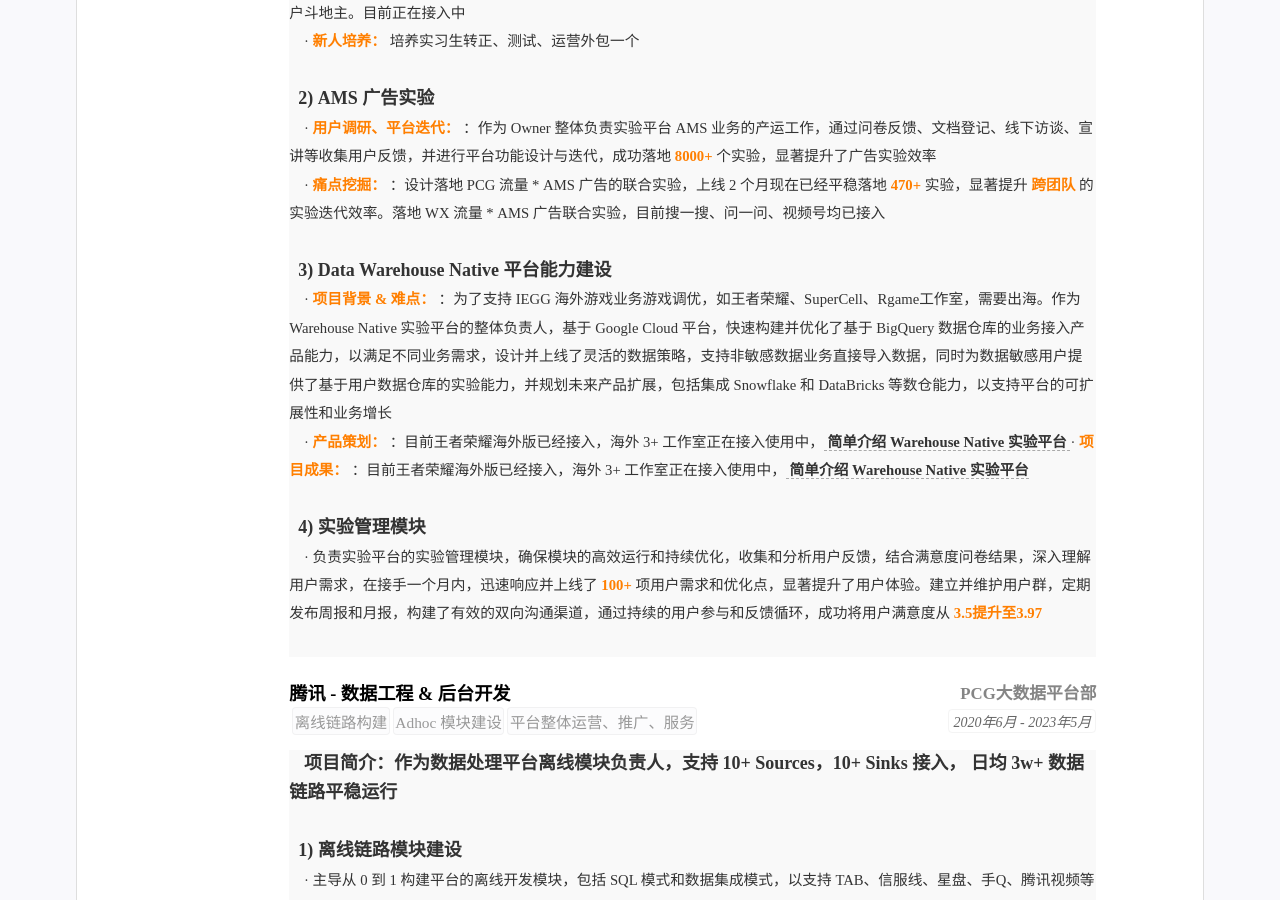
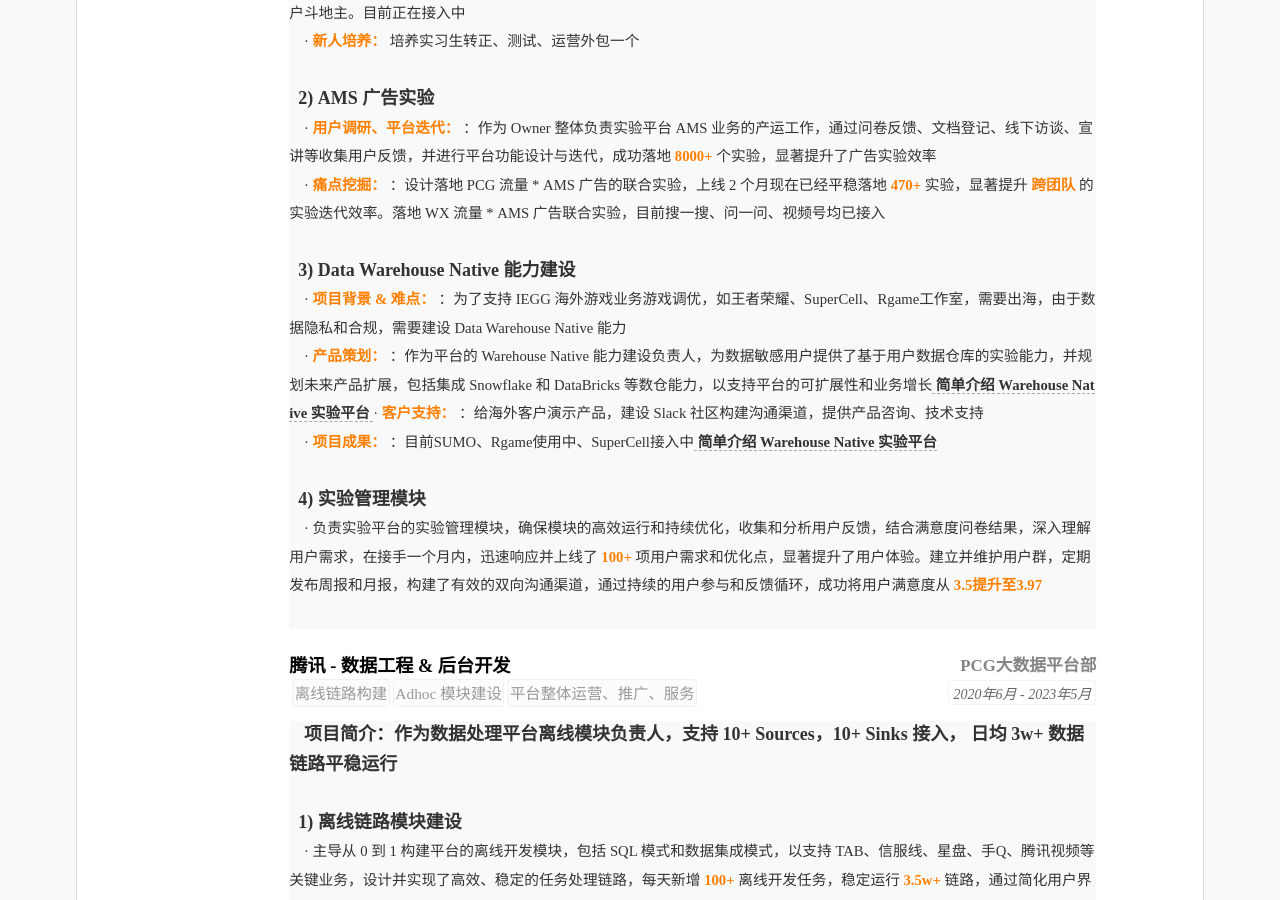
Before and after one commit to kuailexiaoshenxian/cn-wx-cv, a Jekyll site: the page built from index.html, in a window 1280 px wide and 900 px high, scrolled down 929 px. Built offline with Jekyll 4.4.1, drawn with Linux system fonts in a browser that asks for light colours.

Commit message:
Update resume.yml

```diff
--- a/_data/resume.yml
+++ b/_data/resume.yml
@@ -111,10 +111,11 @@ main: #简历主要内容，
             · <font color=#FF7F00><strong>用户调研、平台迭代： </strong></font>：作为 Owner 整体负责实验平台 AMS 业务的产运工作，通过问卷反馈、文档登记、线下访谈、宣讲等收集用户反馈，并进行平台功能设计与迭代，成功落地<font color=#FF7F00><strong> 8000+ </strong></font> 个实验，显著提升了广告实验效率 <br> &nbsp &nbsp
             · <font color=#FF7F00><strong>痛点挖掘： </strong></font>：设计落地 PCG 流量 * AMS 广告的联合实验，上线 2 个月现在已经平稳落地<font color=#FF7F00><strong> 470+ </strong></font>实验，显著提升 <font color=#FF7F00><strong>  跨团队</strong></font> 的实验迭代效率。落地 WX 流量 *  AMS 广告联合实验，目前搜一搜、问一问、视频号均已接入  <br>  &nbsp &nbsp
             <br>
-            <font face="等线"><font size=4><strong> &nbsp 3) Data Warehouse Native 平台能力建设</strong></font>  <br>  &nbsp &nbsp
-            · <font color=#FF7F00><strong>项目背景 & 难点： </strong></font>：为了支持 IEGG 海外游戏业务游戏调优，如王者荣耀、SuperCell、Rgame工作室，需要出海。作为 Warehouse Native 实验平台的整体负责人，基于 Google Cloud 平台，快速构建并优化了基于 BigQuery 数据仓库的业务接入产品能力，以满足不同业务需求，设计并上线了灵活的数据策略，支持非敏感数据业务直接导入数据，同时为数据敏感用户提供了基于用户数据仓库的实验能力，并规划未来产品扩展，包括集成 Snowflake 和 DataBricks 等数仓能力，以支持平台的可扩展性和业务增长<br> &nbsp &nbsp
-            · <font color=#FF7F00><strong>产品策划： </strong></font>：目前王者荣耀海外版已经接入，海外 3+ 工作室正在接入使用中， <a href="https://docs.abetterchoice.ai/guide/data/data-warehouse"> <strong> 简单介绍 Warehouse Native 实验平台 </strong> </a>
-            · <font color=#FF7F00><strong>项目成果： </strong></font>：目前王者荣耀海外版已经接入，海外 3+ 工作室正在接入使用中， <a href="https://docs.abetterchoice.ai/guide/data/data-warehouse"> <strong> 简单介绍 Warehouse Native 实验平台 </strong> </a>
+            <font face="等线"><font size=4><strong> &nbsp 3) Data Warehouse Native 能力建设</strong></font>  <br>  &nbsp &nbsp
+            · <font color=#FF7F00><strong>项目背景 & 难点： </strong></font>：为了支持 IEGG 海外游戏业务游戏调优，如王者荣耀、SuperCell、Rgame工作室，需要出海，由于数据隐私和合规，需要建设 Data Warehouse Native 能力<br> &nbsp &nbsp
+            · <font color=#FF7F00><strong>产品策划： </strong></font>：作为平台的 Warehouse Native 能力建设负责人，为数据敏感用户提供了基于用户数据仓库的实验能力，并规划未来产品扩展，包括集成 Snowflake 和 DataBricks 等数仓能力，以支持平台的可扩展性和业务增长 <a href="https://docs.abetterchoice.ai/guide/data/data-warehouse"> <strong> 简单介绍 Warehouse Native 实验平台 </strong> </a>
+            · <font color=#FF7F00><strong>客户支持： </strong></font>：给海外客户演示产品，建设 Slack 社区构建沟通渠道，提供产品咨询、技术支持<br> &nbsp &nbsp
+            · <font color=#FF7F00><strong>项目成果： </strong></font>：目前SUMO、Rgame使用中、SuperCell接入中 <a href="https://docs.abetterchoice.ai/guide/data/data-warehouse"> <strong> 简单介绍 Warehouse Native 实验平台 </strong> </a>
             <br> <br>
             <font face="等线"><font size=4><strong> &nbsp 4) 实验管理模块</strong></font>  <br>  &nbsp &nbsp
             · 负责实验平台的实验管理模块，确保模块的高效运行和持续优化，收集和分析用户反馈，结合满意度问卷结果，深入理解用户需求，在接手一个月内，迅速响应并上线了<font color=#FF7F00><strong> 100+ </strong></font>项用户需求和优化点，显著提升了用户体验。建立并维护用户群，定期发布周报和月报，构建了有效的双向沟通渠道，通过持续的用户参与和反馈循环，成功将用户满意度从<font color=#FF7F00><strong> 3.5提升至3.97</strong></font> <br>  &nbsp &nbsp
```
